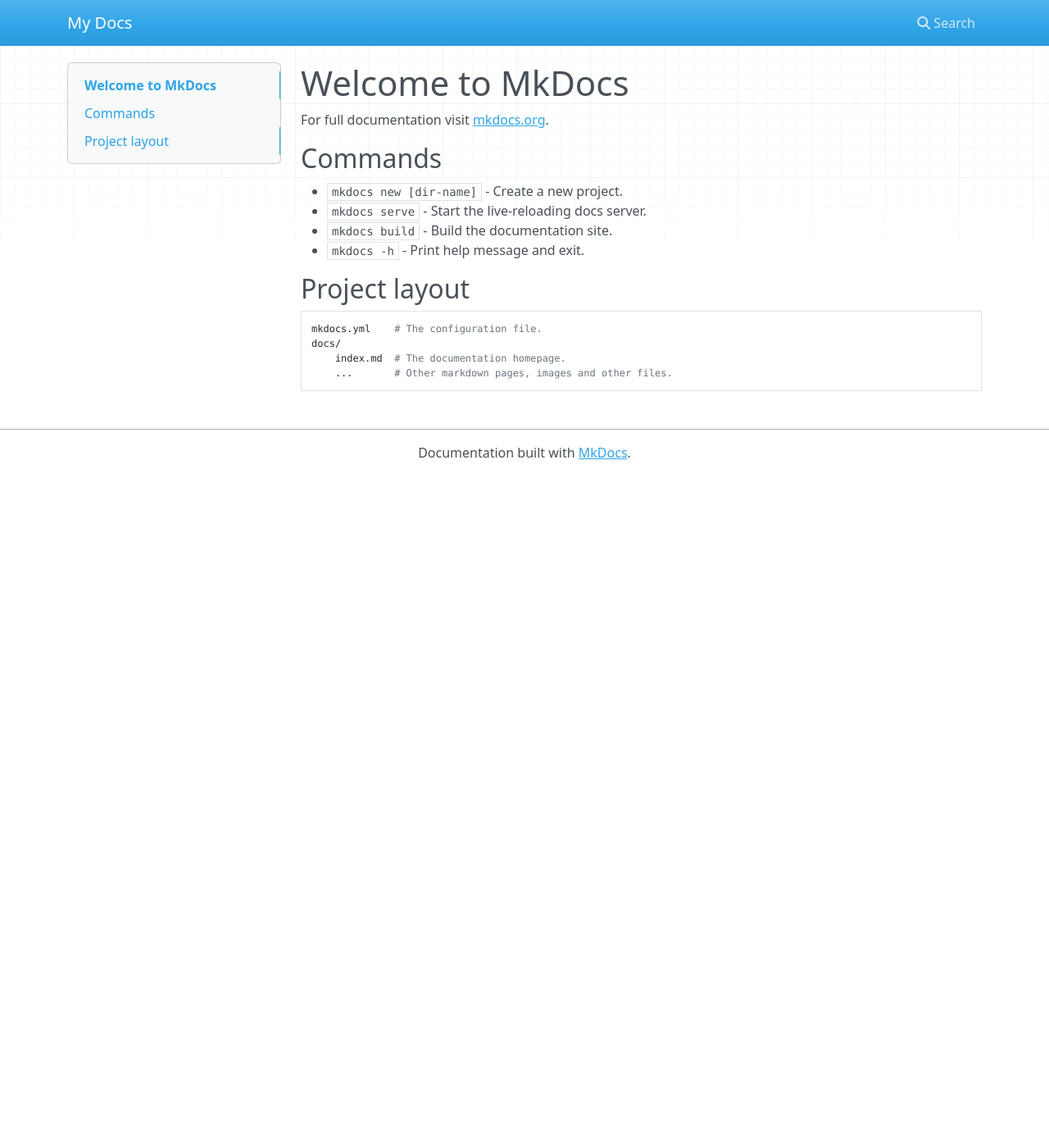
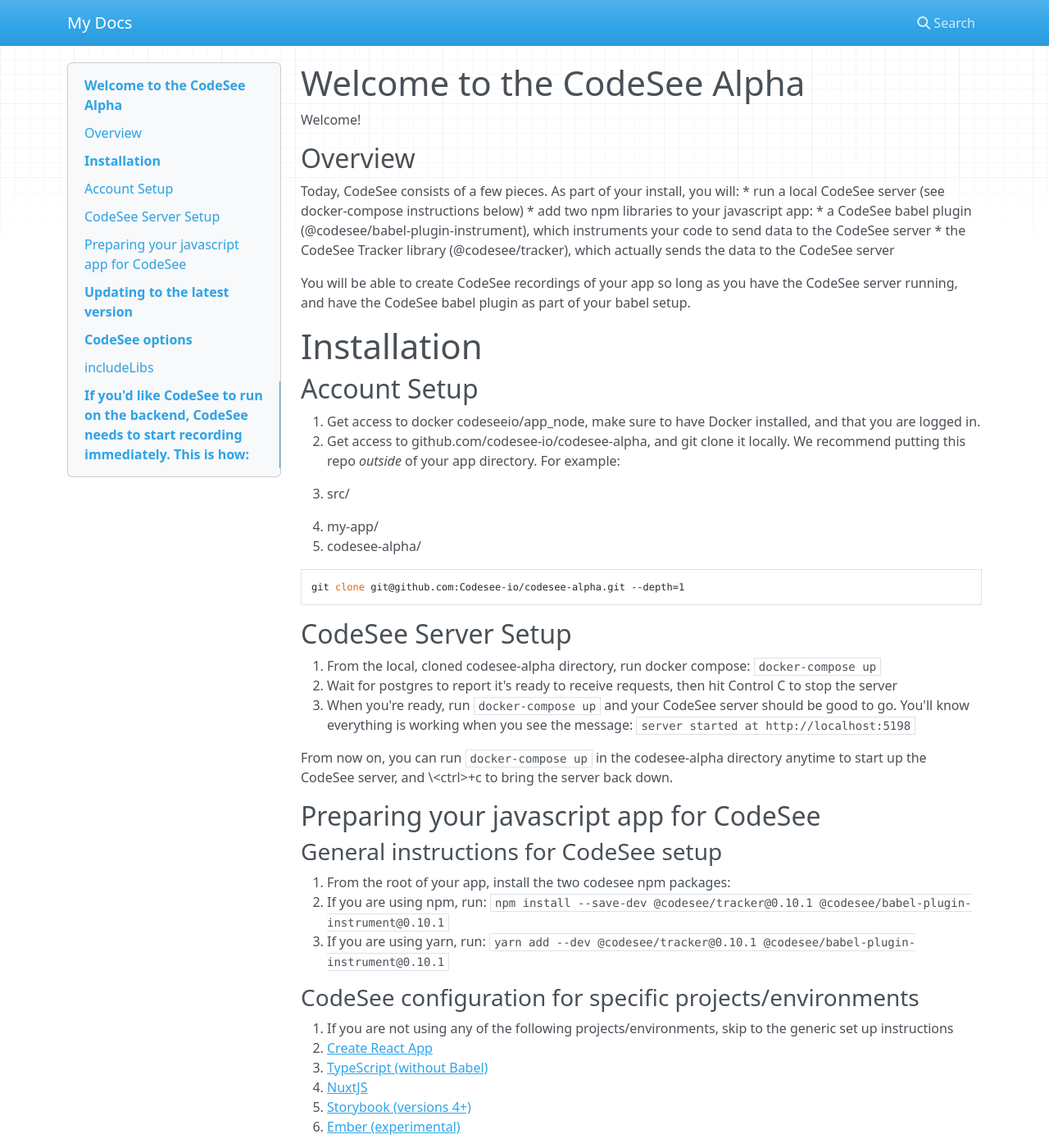
Before and after one commit to Codesee-io/docs, an MkDocs documentation site: the page built from docs/index.md, in a window 1280 px wide and 1400 px high. Shown: the whole window at 82% size. Built offline with MkDocs 1.6.1, drawn with Linux system fonts in a browser that asks for light colours; nearby versions of some CDN libraries; some of the changed text lies outside the part shown.

Commit message:
current docs in MD moved in

````diff
--- a/docs/index.md
+++ b/docs/index.md
@@ -1,17 +1,136 @@
-# Welcome to MkDocs
+# Welcome to the CodeSee Alpha
+Welcome!
 
-For full documentation visit [mkdocs.org](https://www.mkdocs.org).
+## Overview
+Today, CodeSee consists of a few pieces. As part of your install, you will:
+* run a local CodeSee server (see docker-compose instructions below)
+* add two npm libraries to your javascript app:
+  * a CodeSee babel plugin (@codesee/babel-plugin-instrument), which instruments your code to send data to the CodeSee server
+  * the CodeSee Tracker library (@codesee/tracker), which actually sends the data to the CodeSee server
 
-## Commands
+You will be able to create CodeSee recordings of your app so long as you have the CodeSee server running, and have the CodeSee babel plugin as part of your babel setup.
 
-* `mkdocs new [dir-name]` - Create a new project.
-* `mkdocs serve` - Start the live-reloading docs server.
-* `mkdocs build` - Build the documentation site.
-* `mkdocs -h` - Print help message and exit.
+# Installation
+## Account Setup
+1. Get access to docker codeseeio/app_node, make sure to have Docker installed, and that you are logged in.
+1. Get access to github.com/codesee-io/codesee-alpha, and git clone it locally. We recommend putting this repo *outside* of your app directory. For example:
 
-## Project layout
+- src/
+  - my-app/
+  - codesee-alpha/
 
-    mkdocs.yml    # The configuration file.
-    docs/
-        index.md  # The documentation homepage.
-        ...       # Other markdown pages, images and other files.
+```
+git clone git@github.com:Codesee-io/codesee-alpha.git --depth=1
+```
+
+## CodeSee Server Setup
+1. From the local, cloned codesee-alpha directory, run docker compose:
+   `docker-compose up`
+1. Wait for postgres to report it's ready to receive requests, then hit Control C to stop the server
+1. When you're ready, run `docker-compose up` and your CodeSee server should be good to go. You'll know everything is working when you see the message: `server started at http://localhost:5198`
+
+From now on, you can run `docker-compose up` in the codesee-alpha directory anytime to start up the CodeSee server, and \<ctrl\>+c to bring the server back down.
+
+
+
+## Preparing your javascript app for CodeSee
+### General instructions for CodeSee setup
+1. From the root of your app, install the two codesee npm packages:
+   - If you are using npm, run: `npm install --save-dev @codesee/tracker@0.10.1 @codesee/babel-plugin-instrument@0.10.1`
+   - If you are using yarn, run: `yarn add --dev @codesee/tracker@0.10.1 @codesee/babel-plugin-instrument@0.10.1`
+
+
+### CodeSee configuration for specific projects/environments
+1. If you are not using any of the following projects/environments, skip to the generic set up instructions
+* [Create React App](create-react-app/README.md)
+* [TypeScript (without Babel)](typescript/README.md)
+* [NuxtJS](nuxt/README.md)
+* [Storybook (versions 4+)](storybook/README.md)
+* [Ember (experimental)](ember/README.md)
+
+### Generic babel setup instructions if your environment is not listed above
+1. If you don't have [babel compilation](https://babeljs.io/) setup in your app, you will need to add it. Please use [Babel's excellent guide](https://babeljs.io/setup) for getting set-up in your specific environments.
+1. Once you've added your babel setup, add the "codesee" plugin for development. For example, if you have a .babelrc file, add the following to "env":
+```
+  "env": {
+    "development": {
+      "plugins": [
+        "@codesee/instrument",
+        /* ... other dev plugins ... */
+      ]
+    },
+  }
+```
+If your project does not include a .babelrc file and you have a webpack.config.js file instead, you can add the `"@codesee/instrument"`, to this file. Look for an options block where your babel settings, presets and plugins are being declared. Please add `"@codesee/instrument"` to the list of your project's plugins as in the example below.
+
+```
+   options: {
+      presets: [
+        //your project's babel presets go here
+      ],
+      plugins: [
+        "@codesee/instrument",
+        //other babel plugins go here
+      ],
+    },
+```
+
+
+### Did it work?
+1. Re-build your app and you should see the CodeSee eye icon towards the top right of your screen. Then you can celebrate!
+
+# Updating to the latest version
+WARNING: If you are updating from pre-0.7.0, this update will erase all your existing recordings. We do apologize! We will do our best to avoid this in the future.
+
+1. In your local codesee-alpha directory, `git pull` the latest changes from this repo
+1. Restart your docker compose by shutting down the docker container (Ctrl-C), and then running `docker-compose up` again.
+1. From the root of your app, install the latest codesee packages:
+   - If you are using npm, run: `npm install --save-dev @codesee/tracker@0.10.1 @codesee/babel-plugin-instrument@0.10.1`
+   - If you are using yarn, run: `yarn add --dev @codesee/tracker@0.10.1 @codesee/babel-plugin-instrument@0.10.1`
+1. Rebuild and restart your application
+
+TROUBLESHOOTING ADVICE: If it appears that nothing has changed, your application may be cacheing its babel artifacts. If you can do a clean build, try that. Or, if not, try removing your `node_modules/.cache` directory, or even remove your entire `node_modules` directory.
+
+
+# CodeSee options
+We will be adding configuration options over time. Today, there is only a single one: `includeLibs`.
+
+## `includeLibs`
+By default, CodeSee avoids instrumenting library code imported into your app. However, if you would like to see CodeSee data flows that include your framework, we are beginning to support that. Add the `includeLibs` option to the @codesee/instrument plugin config like so:
+
+```
+    plugins: [
+      ["@codesee/instrument", {"includeLibs": ["gatsby"]}],
+      <other plugins>
+    ]
+```
+
+Currently, this option allows the following libraries:
+- "gatsby"
+
+
+
+# If you'd like CodeSee to run on the backend, CodeSee needs to start recording immediately. This is how:
+
+Two options, either:
+ - set the env variable `CODESEE_RECORD_ON_START` to `true`
+ - use webpack's DefinePlugin (or similar) to set up a find-replace for `"CODESEE_RECORD_ON_START": "true"` or `"process.env.CODESEE_RECORD_ON_START": "true"`
+
+For example, on the command line:
+
+`CODESEE_RECORD_ON_START=true node codesee/index.js`
+
+For example, in webpack:
+
+```
+const webpack = require('webpack');
+
+module.exports = {
+  ...
+  plugins: [
+    new webpack.DefinePlugin({
+      CODESEE_RECORD_ON_START: "true"
+    })
+  ]
+};
+```
````
